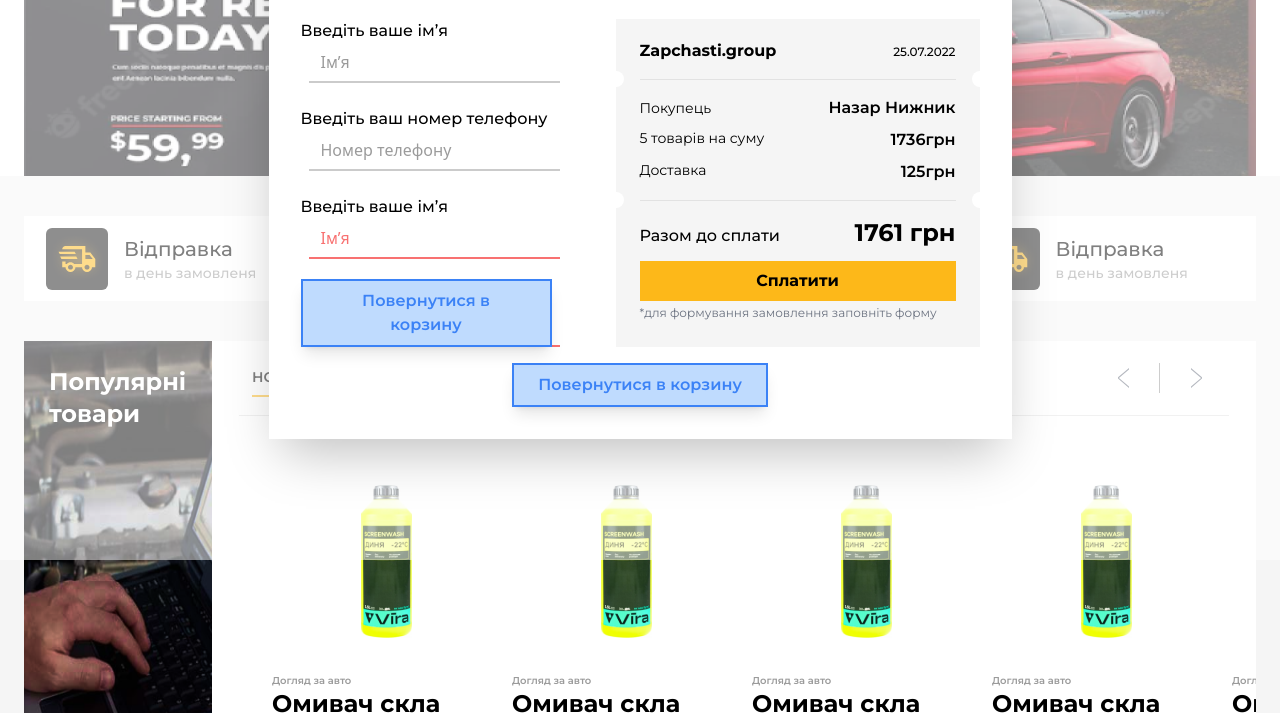
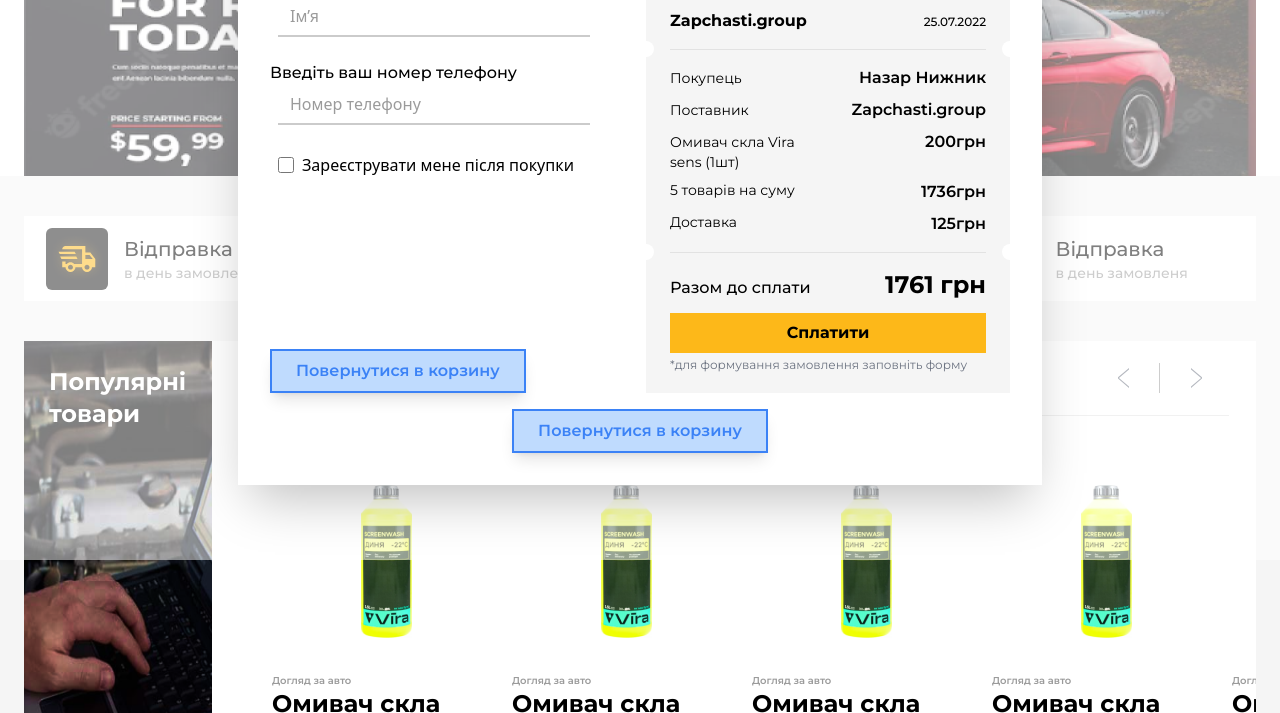
Before and after one commit to NazarH2ONyzhnyk/zapchasti.group, a website: page public/order.html in a window 1280 px wide. Shown: the part 240-953 px from the top of the page. Drawn offline with Linux system fonts and the light colour scheme.

Commit message:
order form added

```diff
--- a/public/order.html
+++ b/public/order.html
@@ -14,9 +14,9 @@
 
 
     <!-- Order -->
-    <div class="z-40 absolute top-0 left-0 w-full h-screen bg-white bg-opacity-50 ">
+    <div class="z-40 absolute top-0 left-0 w-full h-screen bg-white bg-opacity-50 overflow-y-scroll lg:overflow-auto">
         <div class="w-full h-full flex items-center justify-center">
-            <div class="bg-white p-8 shadow-2xl">
+            <div class="bg-white p-4 lg:p-8 shadow-2xl ">
 
                 <div class="flex items-center justify-between border-b-2 border-gray-200 pb-6 w-auto">
                     <!-- Треба щоб переломлення <br> відображалося коли користувач зареєстрований, і не відображалось коли не зареєестрований -->
@@ -28,10 +28,10 @@
                     </button>
                 </div>
 
-                <div class="flex justify-between mt-6 space-x-16">
+                <div class="relative flex flex-col lg:flex-row space-y-4 items-center lg:items-start justify-between mt-6 lg:space-x-16">
 
                     <!-- Якщо користувач не зареєстрований -->
-                    <form action="" class="relative space-y-6">
+                    <form action="" class="space-y-6">
                         <div class="space-x-2">
                             <p class="font-medium">Введіть ваше ім’я</p>
                             <input class="basket__input" type="text" placeholder="Ім’я">
@@ -40,17 +40,20 @@
                             <p class="font-medium">Введіть ваш номер телефону</p>
                             <input class="basket__input" type="text" placeholder="Номер телефону">
                         </div>
+                        <div class="">
+                            <label for="want-register" class="px-2 py-1 flex items-center select-none cursor-pointer hover:bg-yellow-400 hover:bg-opacity-30"><input type="checkbox" name="" id="want-register" class="mr-2 w-4 h-4 cursor-pointer">Зареєструвати мене після покупки</label>
+                        </div>
                         <!-- Error -->
-                        <div class="space-x-2">
+                        <!-- <div class="space-x-2">
                             <p class="font-medium">Введіть ваше ім’я</p>
                             <input class="basket__input border-red-400 placeholder:text-red-400" type="text" placeholder="Ім’я">
-                        </div>
+                        </div> -->
                         <!-- Error -->
-                        <div class="space-x-2">
+                        <!-- <div class="space-x-2">
                             <p class="font-medium">Введіть ваш номер телефону</p>
                             <input class="basket__input border-red-400 placeholder:text-red-400" type="text" placeholder="Номер телефону">
-                        </div>
-                        <button class="absolute bottom-0 px-6 py-2 font-semibold border-2 border-blue-500 bg-blue-200 text-blue-500 hover:bg-blue-500 hover:text-white duration-100 shadow-lg  hover:shadow-blue-400 active:shadow-none active:scale-95">Повернутися в корзину</button>
+                        </div> -->
+                        <button class="lg:absolute bottom-0 w-full lg:w-auto px-6 py-2 font-semibold border-2 border-blue-500 bg-blue-200 text-blue-500 hover:bg-blue-500 hover:text-white duration-100 shadow-lg  hover:shadow-blue-400 active:shadow-none active:scale-95">Повернутися в корзину</button>
                     </form>
 
                     <div class="bg-gray-100 px-6 py-5 w-[364px]">
@@ -72,13 +75,23 @@
                                 <p class="text-center font-semibold">Назар Нижник</p>
                             </div>
 
+                            <div class="flex justify-between items-baseline mt-1">
+                                <p class="text-sm w-1/2">Поставник</p>
+                                <p class="text-right font-semibold">Zapchasti.group</p>
+                            </div>
+
+                            <div class="flex justify-between items-baseline mt-1">
+                                <p class="text-sm w-1/2">Омивач скла Vira sens (1шт)</p>
+                                <p class="font-semibold">200грн</p>
+                            </div>
+
                             <div class="flex justify-between">
-                                <p class="text-sm">5 товарів на суму</p>
+                                <p class="text-sm w-1/2">5 товарів на суму</p>
                                 <p class="font-semibold">1736грн</p>
                             </div>
 
                             <div class="flex justify-between">
-                                <p class="text-sm">Доставка</p>
+                                <p class="text-sm w-1/2">Доставка</p>
                                 <p class="font-semibold">125грн</p>
                             </div>
                         </div>
```
Also changed, not shown: public/css/style.css.
